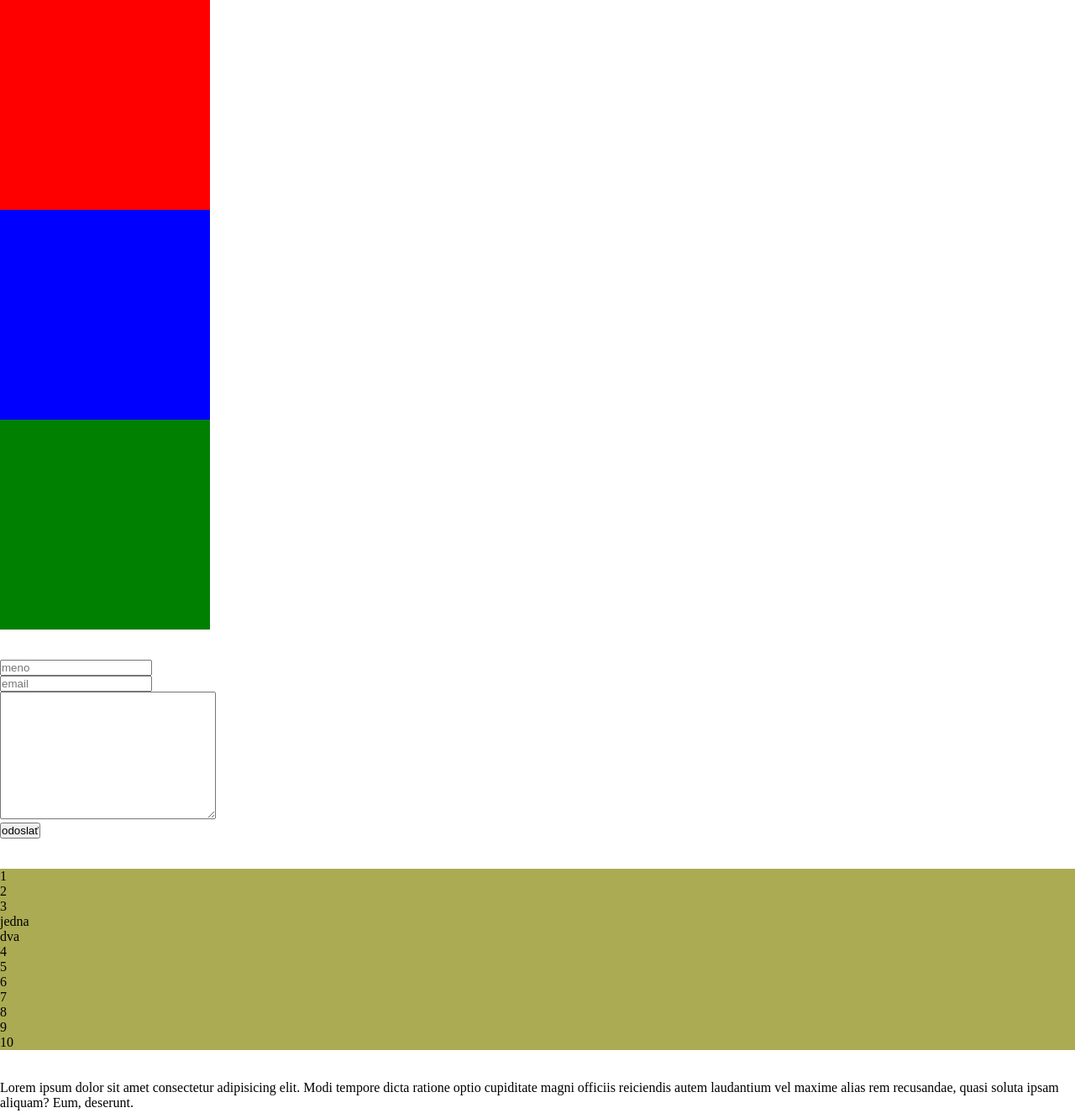
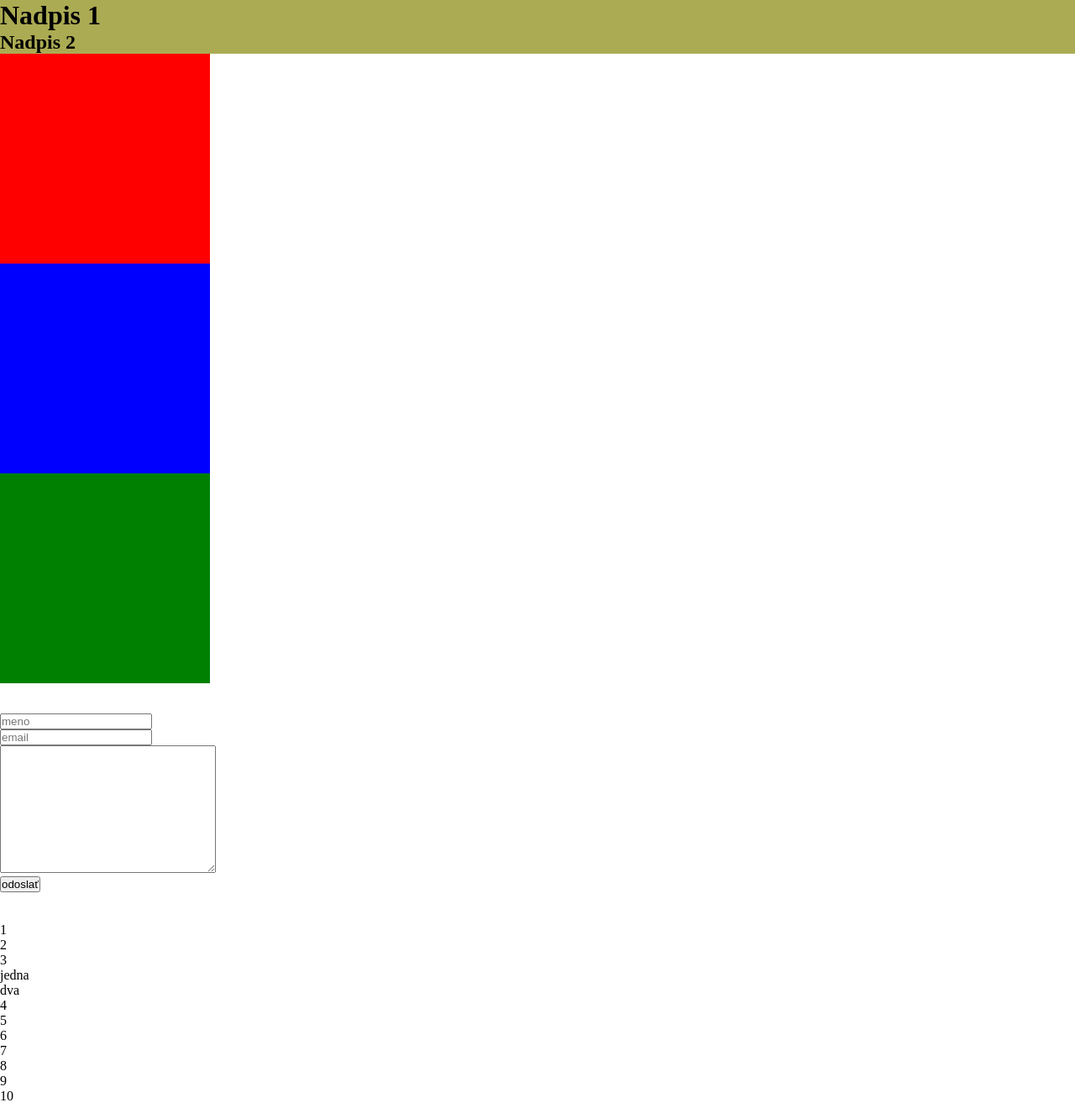
Before and after one commit to Baluo91/jQuery, a plain HTML site: page index.html in a window 1280 px wide. Shown: the top 1326 px of the page at 84% size. Drawn offline with nearby package versions, Linux system fonts and the light colour scheme.

Commit message:
siblings & header

```diff
--- a/index.html
+++ b/index.html
@@ -17,6 +17,10 @@
 </head>
 
 <body>
+
+    <h1>Nadpis 1</h1>
+    <h2>Nadpis 2</h2>
+
     <div class="box">
         <div class="red-box"></div>
         <div class="blue-box"></div>
--- a/js/script.js
+++ b/js/script.js
@@ -2,11 +2,11 @@ $(function() {
     // sem budeme písať jQuery kód
 });
 
-//* 25. Výběr elementů: Potomci a rodiče
-//?  .find("li") = z #list nájdi všetky li a zmeň im farbu
-//?  miesto .find vieme použiť .children .parent . parents (obalí všetkých rodičov)
-//!  $("li:first").parent("") zafarbí li 1 a . parent zoberie celé ul a zafarbí ho
+//* 26. Výběr elementů: siblings & nadpisy
+//?  .siblings("") vyberie siblings na rovnakej úrovni (všetky div, p, ul ...)
+//?  .siblings("p") vyberie siblings p
+//!   .siblings(":header") vyberie všetky nadpisy h1 h2 ...
 
 $(function() {
-    $("li:first").parent("").css("background-color","rgba(150,150,40,0.8");
+    $("#list").siblings(":header").css("background-color","rgba(150,150,40,0.8");
 });
```
